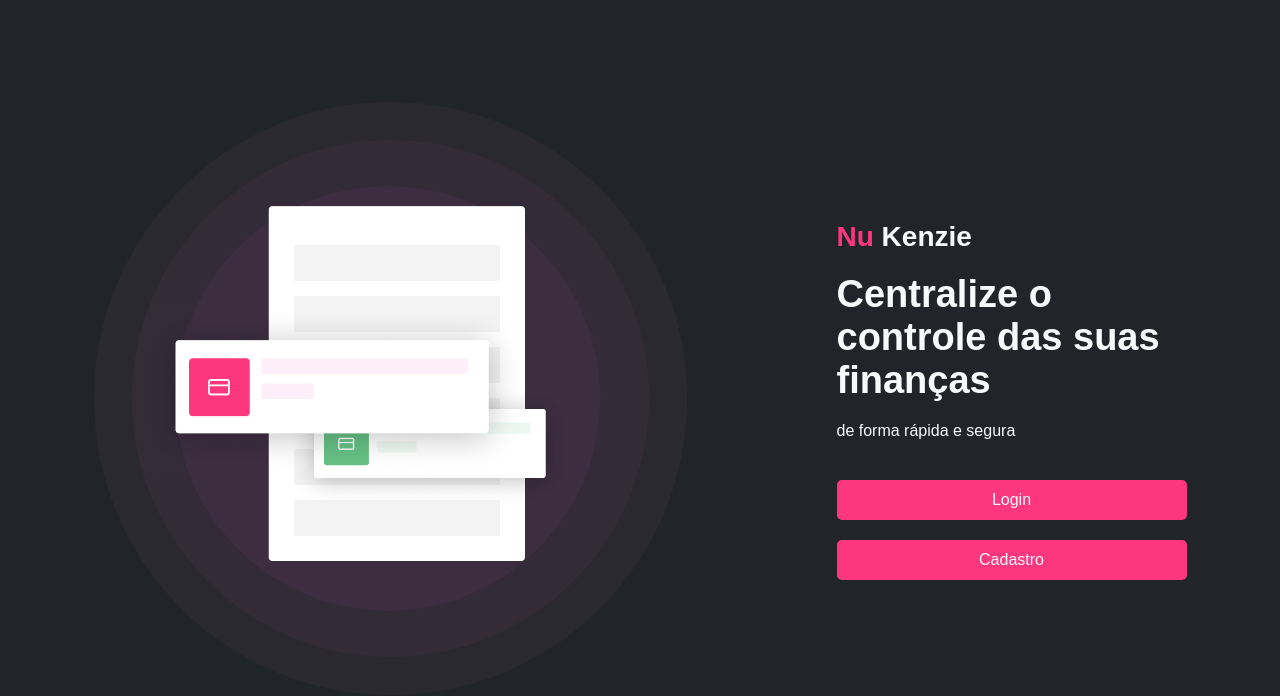
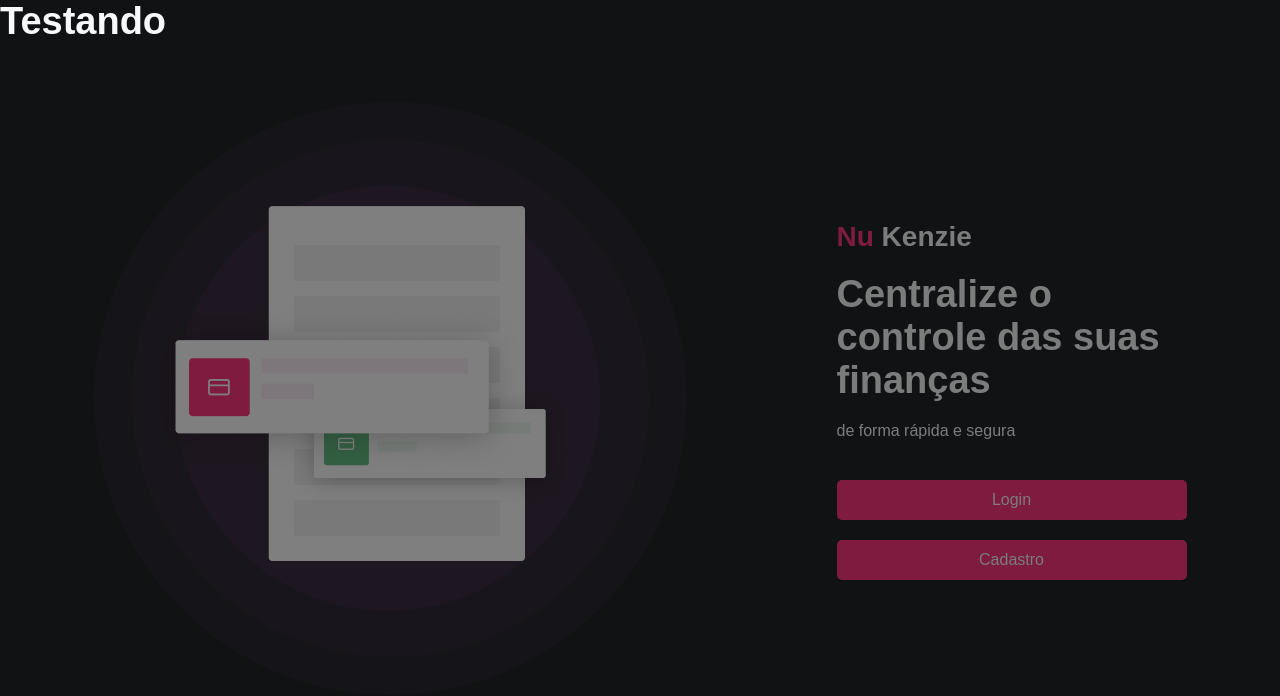
Before and after one commit to Biduxu/projeto-nukenzie, a React (Create React App) app: page / in a window 1280 px wide. Both pictures are taken after a click on the button "Login". Shown: the top 696 px of the page. Built offline with nearby package versions, Linux system fonts and the light colour scheme.

Commit message:
starting create modal login and register

```diff
--- a/src/components/Button/index.tsx
+++ b/src/components/Button/index.tsx
@@ -1,10 +1,10 @@
 import { ButtonStyled } from "./styled";
 
 
-export function Button({text}: any){
+export function Button({text, onClick}: any){
 
     return (
-        <ButtonStyled>
+        <ButtonStyled onClick={() => {onClick(text)}}>
             {text}
         </ButtonStyled>
     )
--- /dev/null
+++ b/src/components/Modal/index.tsx
@@ -0,0 +1,13 @@
+import { ModalStyled } from "./styled";
+
+
+export function Modal(){
+
+    return (
+        <ModalStyled>
+            <div className="div-modal">
+                <h1>Testando</h1>
+            </div>
+        </ModalStyled>
+    )
+}
--- /dev/null
+++ b/src/components/Modal/styled.ts
@@ -0,0 +1,9 @@
+import styled from "styled-components";
+
+export const ModalStyled = styled.div`
+    background-color: rgba(0,0,0,0.5);
+    width: 100%;
+    height: 100vh;
+    position: absolute;
+    top: 0;
+`
--- a/src/pages/LandingPage/index.tsx
+++ b/src/pages/LandingPage/index.tsx
@@ -1,9 +1,25 @@
 import { LandingPageStyled } from "./styled";
 import imageLanding from "../../assets/Image-landing-page.png"
 import { Button } from "../../components/Button";
+import { useState } from "react";
+import { Modal } from "../../components/Modal";
 
 
 export function LandingPage(){
+
+    const [modal, setModal] = useState(false)
+    const [modalRegister, setModalRegister] = useState(false)
+    const [modalLogin, setModalLogin] = useState(false)
+
+    function openModal(text: string){
+        if(text === 'Login'){
+            setModalLogin(true)
+            setModal(true)
+        }else{
+            setModalRegister(true)
+            setModal(true)
+        }
+    }
 
     return (
         <LandingPageStyled>
@@ -17,10 +33,19 @@ export function LandingPage(){
                     <p>de forma rápida e segura</p>
                 </div>
                 <div className="div-buttons">
-                    <Button text="Login"/>
-                    <Button text="Cadastro"/>
+                    <Button onClick={openModal} text="Login"/>
+                    <Button onClick={openModal} text="Cadastro"/>
                 </div>
             </div>
+            {modal === true ? (
+                <>
+                    <Modal/>
+                </>
+            ):(
+                <>
+
+                </>
+            )}
         </LandingPageStyled>
     )
 
--- a/src/styles/global.ts
+++ b/src/styles/global.ts
@@ -40,6 +40,7 @@ export const Global = createGlobalStyle`
     }
 
     body{
+        position: relative;
         font-family: 'Nunito', sans-serif;
     }
 
```
Also changed, not shown: src/contexts/AuthContext.tsx (added, +16 -0 lines).
